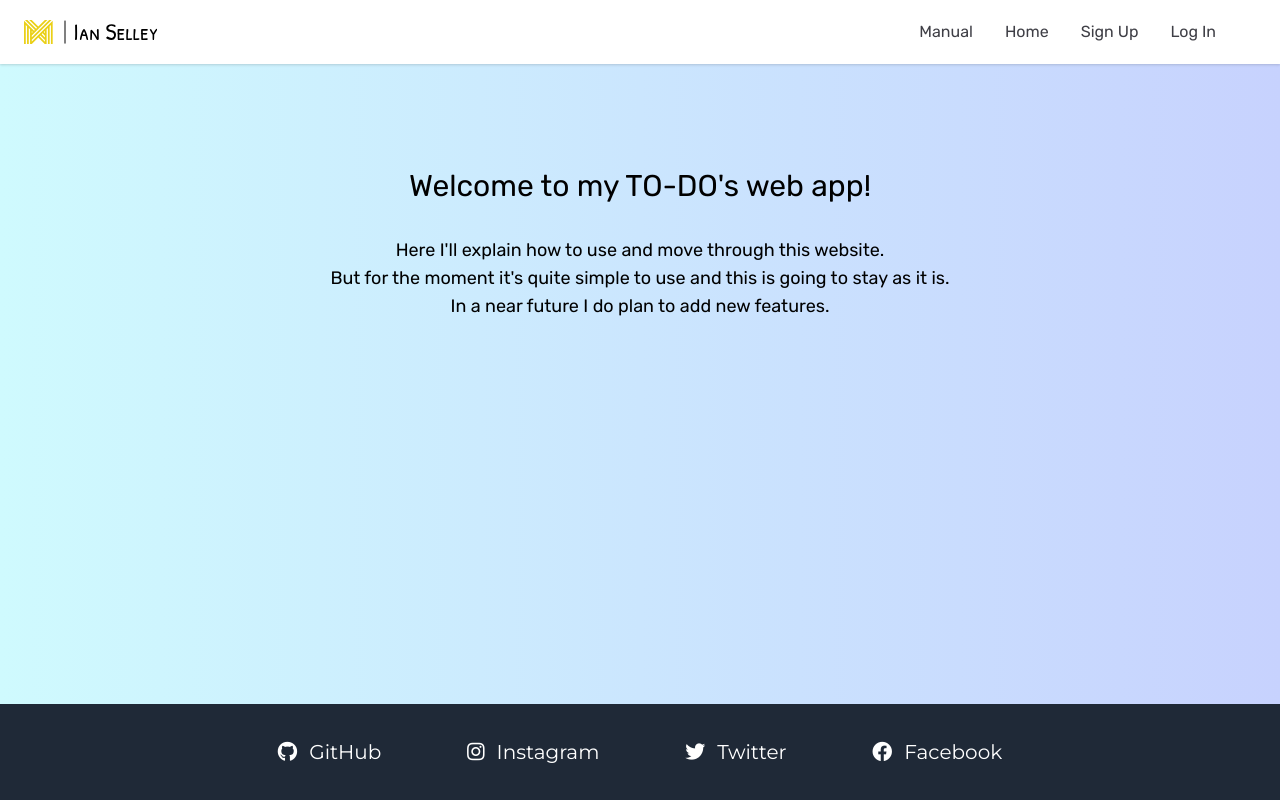
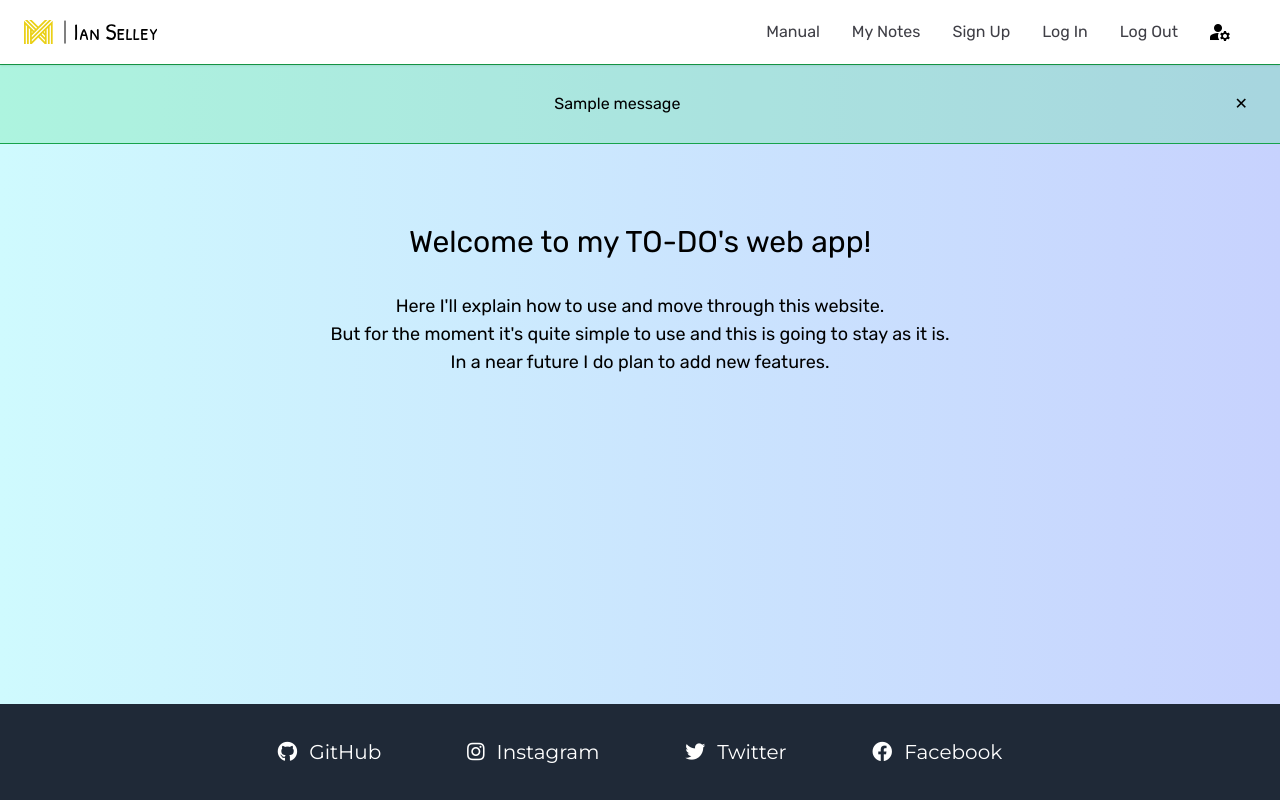
Before and after one commit to ianselley/todos-web-app, a Flask app: page /manual in a window 1280 px wide. Run offline with Flask 2, Linux system fonts and the light colour scheme; one stand-in notice (Sample message) is shown; some libraries are stand-ins or nearby versions.

Commit message:
Changed outline of notes and alerts, and some minor fixes

```diff
--- a/website/static/index.js
+++ b/website/static/index.js
@@ -18,9 +18,13 @@ function edit_note(id_) {
   $(`name=[content${id_}]`).focus();
 }
 
-window.setTimeout(function () {
-  $(".alert").fadeTo(500, 0);
-}, 3500);
+// window.setTimeout(function () {
+//   $(".alert").fadeTo(500, 0);
+// }, 3500);
+
+function delete_alert() {
+  $("#alert").remove();
+}
 
 function delete_note(note_id) {
   fetch("/delete-note", {
--- a/website/static/main.css
+++ b/website/static/main.css
@@ -604,6 +604,8 @@ video {
   --tw-scale-x: 1;
   --tw-scale-y: 1;
   --tw-transform: translateX(var(--tw-translate-x)) translateY(var(--tw-translate-y)) rotate(var(--tw-rotate)) skewX(var(--tw-skew-x)) skewY(var(--tw-skew-y)) scaleX(var(--tw-scale-x)) scaleY(var(--tw-scale-y));
+  --tw-border-opacity: 1;
+  border-color: rgba(228, 228, 231, var(--tw-border-opacity));
   --tw-ring-offset-shadow: 0 0 #0000;
   --tw-ring-shadow: 0 0 #0000;
   --tw-shadow: 0 0 #0000;
@@ -689,12 +691,24 @@ video {
   margin-left: 0.5rem;
 }
 
+.ml-3\.5 {
+  margin-left: 0.875rem;
+}
+
 .mb-20 {
   margin-bottom: 5rem;
 }
 
+.mr-8 {
+  margin-right: 2rem;
+}
+
 .mt-auto {
   margin-top: auto;
+}
+
+.mb-8 {
+  margin-bottom: 2rem;
 }
 
 .mt-10 {
@@ -739,6 +749,10 @@ video {
 
 .h-6 {
   height: 1.5rem;
+}
+
+.h-4 {
+  height: 1rem;
 }
 
 .h-24 {
@@ -935,15 +964,12 @@ video {
   box-shadow: var(--tw-ring-offset-shadow, 0 0 #0000), var(--tw-ring-shadow, 0 0 #0000), var(--tw-shadow);
 }
 
-.ring-1 {
-  --tw-ring-offset-shadow: var(--tw-ring-inset) 0 0 0 var(--tw-ring-offset-width) var(--tw-ring-offset-color);
-  --tw-ring-shadow: var(--tw-ring-inset) 0 0 0 calc(1px + var(--tw-ring-offset-width)) var(--tw-ring-color);
-  box-shadow: var(--tw-ring-offset-shadow), var(--tw-ring-shadow), var(--tw-shadow, 0 0 #0000);
-}
-
-.ring-black {
-  --tw-ring-opacity: 1;
-  --tw-ring-color: rgba(0, 0, 0, var(--tw-ring-opacity));
+.transition {
+  transition-property: background-color, border-color, color, fill, stroke, opacity, box-shadow, transform, filter, -webkit-backdrop-filter;
+  transition-property: background-color, border-color, color, fill, stroke, opacity, box-shadow, transform, filter, backdrop-filter;
+  transition-property: background-color, border-color, color, fill, stroke, opacity, box-shadow, transform, filter, backdrop-filter, -webkit-backdrop-filter;
+  transition-timing-function: cubic-bezier(0.4, 0, 0.2, 1);
+  transition-duration: 150ms;
 }
 
 .transition-all {
@@ -954,6 +980,10 @@ video {
 
 .duration-200 {
   transition-duration: 200ms;
+}
+
+.ease-linear {
+  transition-timing-function: linear;
 }
 
 .ease-in-out {
@@ -1002,6 +1032,38 @@ input:focus {
 footer span {
   font-family: "Montserrat";
   margin-left: 0.75rem;
+}
+
+.alert {
+  /* flex items-center justify-center */
+  height: 5rem;
+  border-top-width: 1px;
+  border-bottom-width: 1px;
+  --tw-border-opacity: 1;
+  border-color: rgba(220, 38, 38, var(--tw-border-opacity));
+  --tw-bg-opacity: 1;
+  background-color: rgba(248, 113, 113, var(--tw-bg-opacity));
+  --tw-bg-opacity: 0.25;
+}
+
+.alert-success {
+  --tw-border-opacity: 1;
+  border-color: rgba(22, 163, 74, var(--tw-border-opacity));
+  --tw-bg-opacity: 1;
+  background-color: rgba(74, 222, 128, var(--tw-bg-opacity));
+  --tw-bg-opacity: 0.25;
+}
+
+.flex-center {
+  display: flex;
+  align-items: center;
+  justify-content: center;
+}
+
+.hover\:scale-150:hover {
+  --tw-scale-x: 1.5;
+  --tw-scale-y: 1.5;
+  transform: var(--tw-transform);
 }
 
 .hover\:text-gray-600:hover {
--- a/website/templates/base.html
+++ b/website/templates/base.html
@@ -22,7 +22,7 @@
 </head>
 
 <body class="bg-gradient-to-r from-cyan-100 to-indigo-200 bg-rotate-45 font-rubik min-h-screen flex flex-col">
-    <nav class="h-16 flex content-center bg-white shadow mb-20 sticky top-0 z-5 dark:bg-gray-800">
+    <nav class="h-16 flex content-center bg-white shadow sticky top-0 z-5 dark:bg-gray-800">
         <div class="container px-6 py-3 mx-auto md:flex md:justify-between md:items-center">
             <div class="flex items-center justify-between">
                 <svg xmlns="http://www.w3.org/2000/svg" viewBox="0 0 133.153 24.167" width="133.153" height="24.167">
@@ -58,28 +58,36 @@
                     <a class="my-1 text-gray-700 dark:text-gray-200 hover:text-indigo-500 dark:hover:text-indigo-400 md:mx-4 md:my-0"
                         href="/manual">Manual</a>
                     <a class="my-1 text-gray-700 dark:text-gray-200 hover:text-indigo-500 dark:hover:text-indigo-400 md:mx-4 md:my-0"
-                        href="/">Home</a>
+                        href="/">My Notes</a>
                     <a class="my-1 text-gray-700 dark:text-gray-200 hover:text-indigo-500 dark:hover:text-indigo-400 md:mx-4 md:my-0"
                         href="/sign-up">Sign Up</a>
                     <a class="my-1 text-gray-700 dark:text-gray-200 hover:text-indigo-500 dark:hover:text-indigo-400 md:mx-4 md:my-0"
                         href="login">Log In</a>
+                    <a class="my-1 text-gray-700 dark:text-gray-200 hover:text-indigo-500 dark:hover:text-indigo-400 md:mx-4 md:my-0"
+                        href="logout">Log Out</a>
+                    <button class="material-icons ml-3.5">manage_accounts</button>
+
                 </div>
             </div>
         </div>
     </nav>
 
-    <div class="">
+    <div class="mb-20">
         {% with messages = get_flashed_messages(with_categories=true) %}
         {% if messages %}
         {% for category, message in messages %}
-        <div class="alert {{ category }}">
-            {{ message }}
+        <div id="alert" class="alert alert-{{ category }} grid grid-cols-auto-min">
+            <div class="flex-center">{{ message }}</div>
+            <div class="flex-center">
+                <button onclick="delete_alert()"
+                    class="mr-8 h-4 flex-center hover:scale-150 transition duration-200 ease-linear">&#10005;</button>
+            </div>
         </div>
         {% endfor %}
         {% endif %}
         {% endwith %}
-        {% block content %}{% endblock content %}
     </div>
+    <div>{% block content %}{% endblock content %}</div>
 
     <footer
         class="px-48 bg-coolGray-800 h-24 mt-auto flex justify-evenly items-center text-white text-xl font-thin font-montserrat">
--- a/website/views.py
+++ b/website/views.py
@@ -9,14 +9,14 @@ views = Blueprint('views', __name__)
 
 @views.route('/', methods=['GET', 'POST'])
 @login_required
-def home():
+def my_notes():
     if request.method == 'POST':
         content = request.form['note_content']
         new_note = Note(content=content, user_id=current_user.id)
         db.session.add(new_note)
         db.session.commit()
         flash('Note added successfully', category='success')
-    return render_template('home.html', user=current_user)
+    return render_template('my_notes.html', user=current_user)
 
 
 @views.route('/delete-note/<note_id>', methods=['GET'])
@@ -25,7 +25,7 @@ def delete_note(note_id):
     note = Note.query.filter_by(id=note_id).first()
     db.session.delete(note)
     db.session.commit()
-    return redirect(url_for('views.home'))
+    return redirect(url_for('views.my_notes'))
 
 
 @views.route('/done/<note_id>', methods=['GET'])
@@ -34,7 +34,7 @@ def check_note(note_id):
     note = Note.query.filter_by(id=note_id).first()
     note.complete = not note.complete
     db.session.commit()
-    return redirect(url_for('views.home'))
+    return redirect(url_for('views.my_notes'))
 
 
 @views.route('/edit_note/<note_id>', methods=['POST'])
@@ -47,7 +47,7 @@ def edit_note(note_id):
     db.session.commit()
     if change:
         flash('Note edited successfully', category='success')
-    return redirect(url_for('views.home'))
+    return redirect(url_for('views.my_notes'))
 
 
 @views.route('/manual')
```
Also changed, not shown: other parts of website/static/main.css (+22 -11 lines), src/style.css (+13 -0 lines), website/auth.py (+7 -7 lines), website/templates/my_notes.html (renamed from website/templates/home.html, +4 -4 lines), website/database.db.
